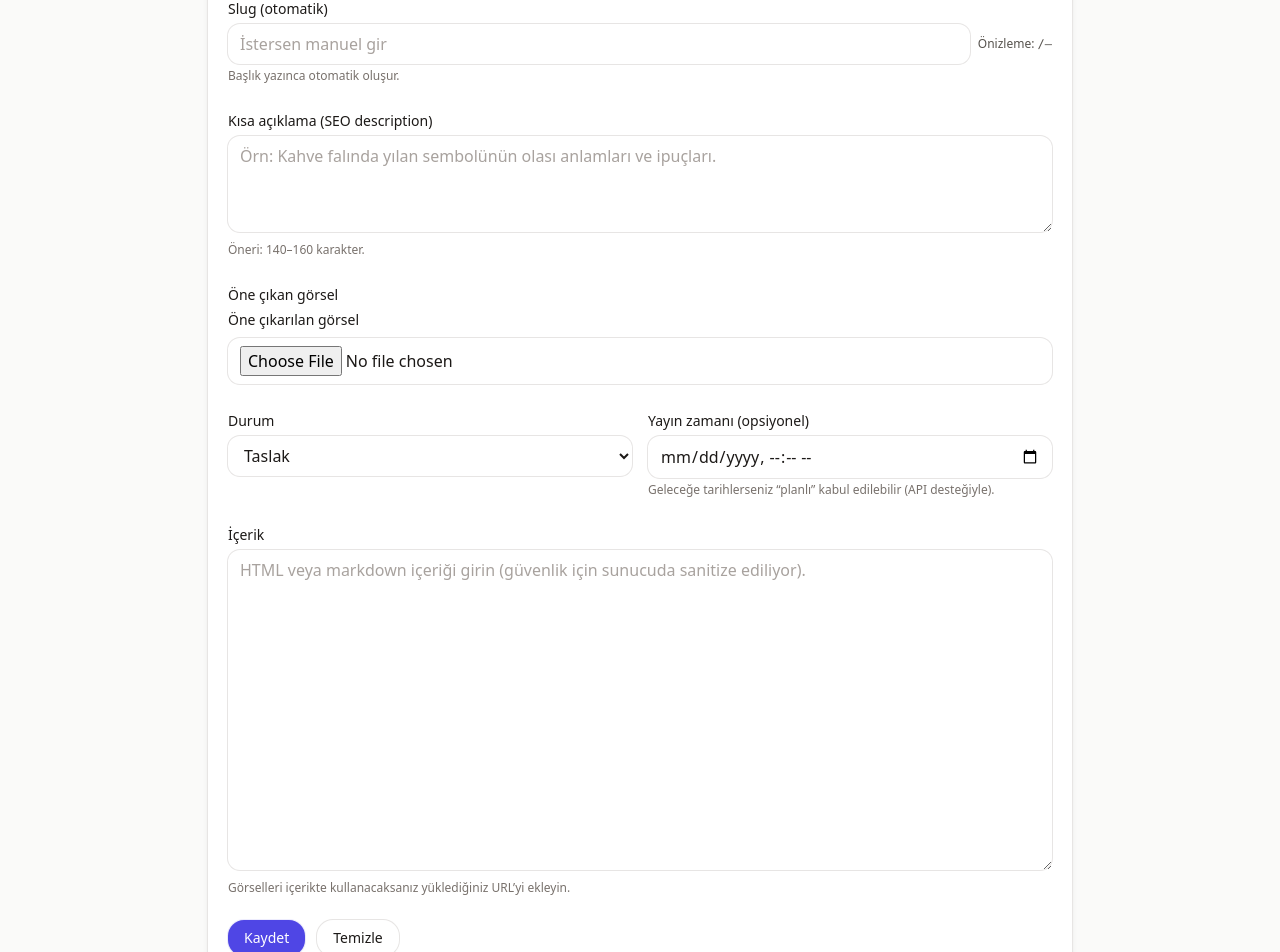
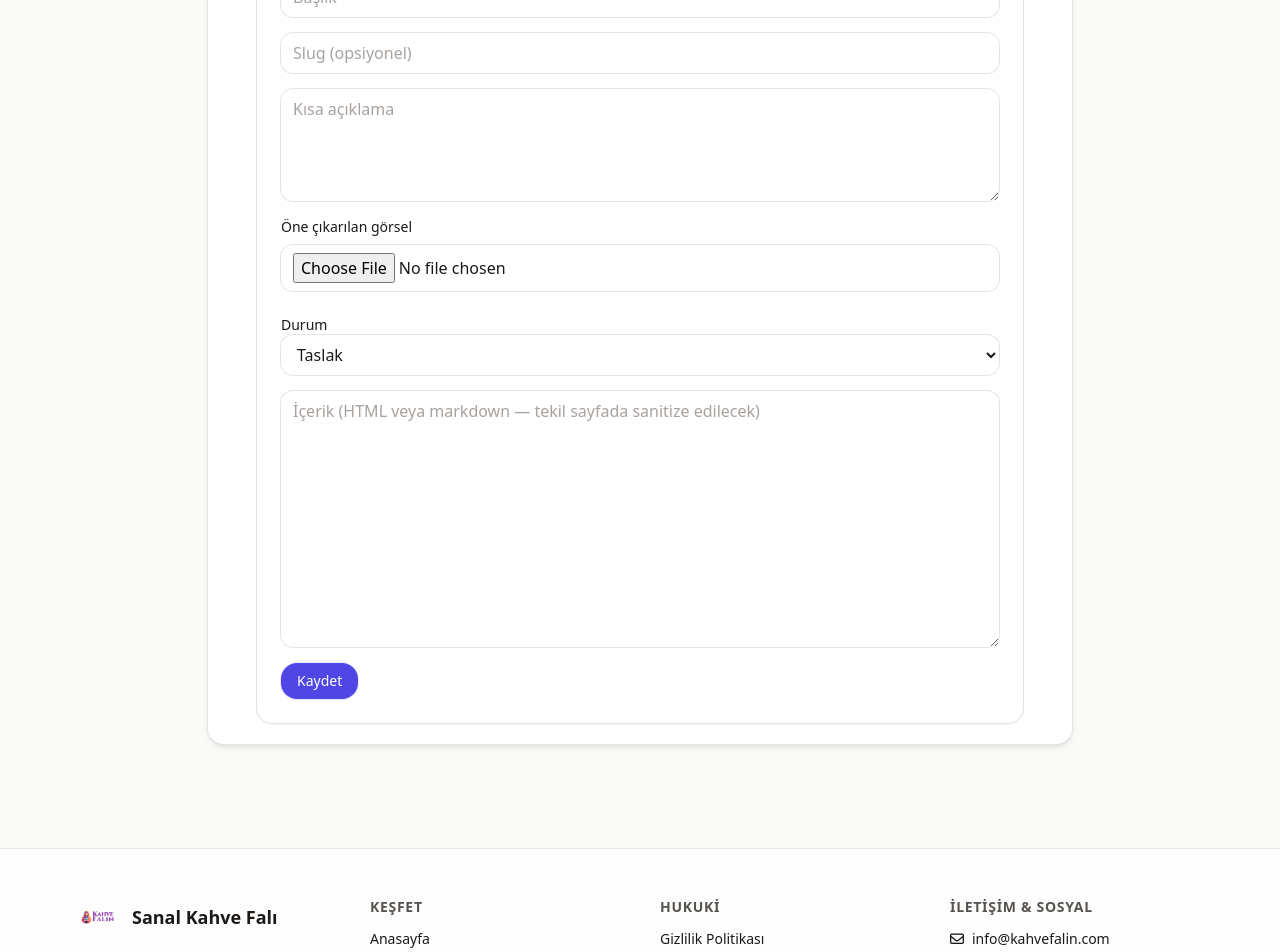
Before and after one commit to kuleliworks/kahve-fali, a Next.js app: page /panel/blog/yeni in a window 1280 px wide. Shown: the part 300-1252 px from the top of the page. Built offline with nearby package versions, Linux system fonts and the light colour scheme.

Commit message:
Update NewPostClient.tsx

```diff
--- a/app/panel/blog/yeni/NewPostClient.tsx
+++ b/app/panel/blog/yeni/NewPostClient.tsx
@@ -1,314 +1,117 @@
 "use client";
 
-import { useEffect, useMemo, useState } from "react";
+import { useState } from "react";
+import BlogImageUpload from "@/components/BlogImageUpload";
 import { useRouter } from "next/navigation";
-import BlogImageUpload from "@/components/BlogImageUpload";
 
-type Status = "draft" | "pub";
-
-type Draft = {
-  title?: string;
-  slug?: string;
-  description?: string;
-  image?: string;      // Öne çıkan görsel URL ( /media/... )
-  content?: string;    // HTML veya markdown (sen HTML kullanıyorsun)
-  status?: Status;
-  publishAt?: string;  // ISO (datetime-local’dan gelecek)
+function slugify(input: string) {
+  const map: Record<string,string> = {
+    "ı":"i","İ":"i","ğ":"g","Ğ":"g","ü":"u","Ü":"u","ş":"s","Ş":"s","ö":"o","Ö":"o","ç":"c","Ç":"c",
   };
-
-function slugify(input: string): string {
-  const trMap: Record<string, string> = {
-    ı: "i", İ: "i",
-    ğ: "g", Ğ: "g",
-    ü: "u", Ü: "u",
-    ş: "s", Ş: "s",
-    ö: "o", Ö: "o",
-    ç: "c", Ç: "c",
-  };
-  const replaced = (input || "")
-    .split("")
-    .map((ch) => trMap[ch] ?? ch)
-    .join("");
-
-  return replaced
-    .normalize("NFD")
-    .replace(/[\u0300-\u036f]/g, "")
+  const tr = input.split("").map(ch => map[ch] ?? ch).join("");
+  return tr
     .toLowerCase()
-    .trim()
-    .replace(/\s+/g, "-")
-    .replace(/[^a-z0-9\-]/g, "")
-    .replace(/-+/g, "-")
-    .replace(/^-+|-+$/g, "");
+    .normalize("NFKD").replace(/[\u0300-\u036f]/g, "")
+    .replace(/[^a-z0-9]+/g, "-")
+    .replace(/(^-|-$)/g, "");
 }
 
 export default function NewPostClient() {
+  const [title, setTitle] = useState("");
+  const [slug, setSlug] = useState("");
+  const [description, setDescription] = useState("");
+  const [content, setContent] = useState("");
+  const [status, setStatus] = useState<"draft" | "pub">("draft");
+
+  const [imageUrl, setImageUrl] = useState("");
+  const [imageKey, setImageKey] = useState("");
+
+  const [busy, setBusy] = useState(false);
+  const [err, setErr] = useState<string | null>(null);
+  const [done, setDone] = useState<{slug: string} | null>(null);
+
   const router = useRouter();
-  const [d, setD] = useState<Draft>({ status: "draft" });
-  const [checking, setChecking] = useState(false);
-  const [exists, setExists] = useState(false);
-  const [saving, setSaving] = useState(false);
-  const [error, setError] = useState<string | null>(null);
-  const [okModal, setOkModal] = useState<null | { slug: string }>(null);
 
-  const finalSlug = useMemo(() => {
-    const base = d.slug && d.slug.trim().length > 0 ? d.slug! : (d.title || "");
-    return slugify(base);
-  }, [d.slug, d.title]);
+  const finalSlug = slug || slugify(title);
 
-  // Slug mükerrer kontrol (debounce ~500ms)
-  useEffect(() => {
-    let timer: any;
-    async function check() {
-      if (!finalSlug) {
-        setExists(false);
+  async function onSubmit() {
+    setErr(null);
+    if (!title || !finalSlug) {
+      setErr("Başlık ve slug zorunlu.");
       return;
     }
-      setChecking(true);
+    setBusy(true);
     try {
-        const res = await fetch(`/api/blog/check-slug?slug=${encodeURIComponent(finalSlug)}`, {
-          cache: "no-store",
+      const body = JSON.stringify({
+        title,
+        slug: finalSlug,
+        description,
+        image: imageUrl,   // fallback
+        imageKey,          // kendi domainin için /media anahtar
+        content,
+        status
       });
-        const json = await res.json().catch(() => null);
-        setExists(Boolean(json?.exists));
-      } catch {
-        // sessiz bırak
-      } finally {
-        setChecking(false);
-      }
-    }
-    timer = setTimeout(check, 500);
-    return () => clearTimeout(timer);
-  }, [finalSlug]);
 
-  async function onSave() {
-    setError(null);
-
-    if (!d.title || d.title.trim().length < 3) {
-      setError("Başlık en az 3 karakter olmalı.");
-      return;
-    }
-    if (!d.content || d.content.trim().length < 20) {
-      setError("İçerik çok kısa görünüyor (en az 20 karakter).");
-      return;
-    }
-    if (!finalSlug) {
-      setError("Slug üretilemedi. Başlığı kontrol edin.");
-      return;
-    }
-    if (exists) {
-      setError("Bu slug zaten mevcut. Slug veya başlığı değiştirin.");
-      return;
-    }
-
-    setSaving(true);
-    try {
-      const payload = {
-        title: d.title?.trim(),
-        slug: finalSlug,
-        description: d.description?.trim() || "",
-        image: d.image, // BlogImageUpload ile gelen URL (/media/...)
-        content: d.content,
-        status: d.status || "draft",
-        publishAt: d.publishAt || "", // (opsiyonel) planlama
-      };
-
-      const res = await fetch("/api/blog/create", {
+      const res = await fetch("/api/blog/new", {
         method: "POST",
         headers: { "Content-Type": "application/json" },
-        cache: "no-store",
-        body: JSON.stringify(payload),
+        body
       });
+      const json = await res.json().catch(() => ({}));
 
-      const json = await res.json().catch(() => null);
-      if (!res.ok || !json?.ok || !json?.slug) {
-        throw new Error(json?.error || "Kaydetme başarısız");
-      }
+      if (!res.ok) throw new Error(json?.error || "Kayıt başarısız");
 
-      // Başarılı → küçük modal (2 seçenek)
-      setOkModal({ slug: json.slug });
+      setDone({ slug: finalSlug });
     } catch (e: any) {
-      setError(e?.message || "Beklenmedik bir hata oluştu.");
+      setErr(e?.message || "Bir hata oluştu");
     } finally {
-      setSaving(false);
+      setBusy(false);
     }
   }
 
-  function resetForm() {
-    setD({ status: "draft" });
-    setError(null);
-    setExists(false);
-  }
+  return (
+    <div className="mx-auto max-w-3xl rounded-2xl border border-stone-200 bg-white p-6 shadow-sm">
+      <h1 className="text-2xl font-semibold">Yeni Yazı</h1>
 
-  return (
-    <div className="space-y-6">
-      {/* Başlık */}
-      <div>
-        <label className="text-sm font-medium">Başlık</label>
-        <input
-          className="input mt-1"
-          placeholder="Örn: Kahve Falında Yılan Görmek"
-          value={d.title || ""}
-          onChange={(e) => setD({ ...d, title: e.target.value })}
-        />
-      </div>
+      <div className="mt-4 grid gap-4">
+        <input className="input" placeholder="Başlık" value={title} onChange={(e)=>setTitle(e.target.value)} />
+        <input className="input" placeholder="Slug (opsiyonel)" value={slug} onChange={(e)=>setSlug(slugify(e.target.value))} />
+        <textarea className="input h-28" placeholder="Kısa açıklama" value={description} onChange={(e)=>setDescription(e.target.value)} />
 
-      {/* Slug (opsiyonel override) */}
-      <div>
-        <label className="text-sm font-medium">Slug (otomatik)</label>
-        <div className="mt-1 flex items-center gap-2">
-          <input
-            className="input flex-1"
-            placeholder="İstersen manuel gir"
-            value={d.slug || ""}
-            onChange={(e) => setD({ ...d, slug: e.target.value })}
-          />
-          <span className="text-xs text-stone-600">Önizleme: <code>/{finalSlug || "—"}</code></span>
-        </div>
-        <div className="mt-1 text-xs">
-          {checking ? (
-            <span className="text-stone-500">Kontrol ediliyor…</span>
-          ) : exists ? (
-            <span className="text-red-600">Bu slug zaten mevcut.</span>
-          ) : finalSlug ? (
-            <span className="text-green-600">Uygun görünüyor.</span>
-          ) : (
-            <span className="text-stone-500">Başlık yazınca otomatik oluşur.</span>
-          )}
-        </div>
-      </div>
+        <BlogImageUpload onUploaded={({ url, key }) => { setImageUrl(url); setImageKey(key); }} />
 
-      {/* Açıklama */}
-      <div>
-        <label className="text-sm font-medium">Kısa açıklama (SEO description)</label>
-        <textarea
-          className="input mt-1 h-24"
-          placeholder="Örn: Kahve falında yılan sembolünün olası anlamları ve ipuçları."
-          value={d.description || ""}
-          onChange={(e) => setD({ ...d, description: e.target.value })}
-        />
-        <div className="mt-1 text-xs text-stone-500">Öneri: 140–160 karakter.</div>
-      </div>
-
-      {/* Öne çıkan görsel (UPLOAD) */}
-      <div>
-        <label className="text-sm font-medium">Öne çıkan görsel</label>
-        <div className="mt-1">
-          <BlogImageUpload
-            value={d.image}
-            onDone={(url) => setD({ ...d, image: url })}
-          />
-        </div>
-        {d.image && (
-          <div className="mt-2 flex items-center gap-2">
-            <input className="input flex-1" value={d.image} readOnly />
-            <button
-              type="button"
-              className="btn btn-ghost"
-              onClick={() => setD({ ...d, image: undefined })}
-            >
-              Kaldır
-            </button>
-          </div>
-        )}
-      </div>
-
-      {/* Durum + Planlama */}
-      <div className="grid gap-4 sm:grid-cols-2">
-        <div>
-          <label className="text-sm font-medium">Durum</label>
-          <select
-            className="input mt-1"
-            value={d.status || "draft"}
-            onChange={(e) => setD({ ...d, status: e.target.value as Status })}
-          >
+        <div className="mt-2">
+          <label className="block text-sm font-medium">Durum</label>
+          <select className="input" value={status} onChange={(e)=>setStatus(e.target.value as any)}>
             <option value="draft">Taslak</option>
             <option value="pub">Yayınla</option>
           </select>
         </div>
-        <div>
-          <label className="text-sm font-medium">Yayın zamanı (opsiyonel)</label>
-          <input
-            className="input mt-1"
-            type="datetime-local"
-            value={d.publishAt || ""}
-            onChange={(e) => setD({ ...d, publishAt: e.target.value })}
-          />
-          <div className="mt-1 text-xs text-stone-500">
-            Geleceğe tarihlerseniz “planlı” kabul edilebilir (API desteğiyle).
-          </div>
-        </div>
-      </div>
 
-      {/* İçerik */}
-      <div>
-        <label className="text-sm font-medium">İçerik</label>
-        <textarea
-          className="input mt-1 h-80"
-          placeholder="HTML veya markdown içeriği girin (güvenlik için sunucuda sanitize ediliyor)."
-          value={d.content || ""}
-          onChange={(e) => setD({ ...d, content: e.target.value })}
-        />
-        <div className="mt-1 text-xs text-stone-500">
-          Görselleri içerikte kullanacaksanız yüklediğiniz URL’yi ekleyin.
-        </div>
-      </div>
+        <textarea className="input h-64" placeholder="İçerik (HTML veya markdown — tekil sayfada sanitize edilecek)"
+          value={content} onChange={(e)=>setContent(e.target.value)} />
 
-      {/* Hata / Aksiyonlar */}
-      {error && <p className="text-sm text-red-600">{error}</p>}
+        {err && <div className="text-sm text-red-600">{err}</div>}
 
-      <div className="flex items-center gap-3">
-        <button
-          className="btn btn-primary"
-          onClick={onSave}
-          disabled={saving}
-          type="button"
-        >
-          {saving ? "Kaydediliyor…" : "Kaydet"}
-        </button>
-        <button
-          className="btn btn-ghost"
-          onClick={resetForm}
-          type="button"
-          disabled={saving}
-        >
-          Temizle
+        {!done ? (
+          <div className="flex gap-3">
+            <button className="btn btn-primary" onClick={onSubmit} disabled={busy}>
+              {busy ? "Kaydediliyor…" : "Kaydet"}
             </button>
           </div>
-
-      {/* Başarılı modal */}
-      {okModal && (
-        <div className="fixed inset-0 z-50 grid place-items-center bg-black/40 p-4">
-          <div className="k-card max-w-md">
-            <div className="text-lg font-semibold">Yazı kaydedildi</div>
-            <p className="mt-2 text-sm text-stone-700">
-              İçerik başarıyla kaydedildi. Ne yapmak istersin?
-            </p>
-            <div className="mt-5 flex items-center gap-3">
-              <button
-                className="btn btn-primary"
-                onClick={() => router.push(`/blog/${okModal.slug}`)}
-              >
-                Yazıyı gör
-              </button>
-              <button
-                className="btn btn-ghost"
-                onClick={() => {
-                  setOkModal(null);
-                  resetForm();
-                }}
-              >
-                Yeni yazı ekle
-              </button>
-              <button
-                className="btn btn-ghost ml-auto"
-                onClick={() => setOkModal(null)}
-              >
-                Kapat
-              </button>
-            </div>
+        ) : (
+          <div className="rounded-xl border border-emerald-300 bg-emerald-50 p-4">
+            <div className="font-medium">İçerik kaydedildi.</div>
+            <div className="mt-3 flex gap-3">
+              <a className="btn btn-primary" href={`/blog/${done.slug}`}>Yazıyı Gör</a>
+              <button className="btn btn-ghost" onClick={()=>{
+                setTitle(""); setSlug(""); setDescription(""); setContent(""); setImageUrl(""); setImageKey(""); setStatus("draft"); setDone(null);
+              }}>Yeni Yazı Ekle</button>
+              <a className="btn btn-ghost" href="/panel/blog">Panele Dön</a>
             </div>
           </div>
         )}
       </div>
+    </div>
   );
 }
```
Lines whose indentation alone changed are shown as unchanged.
